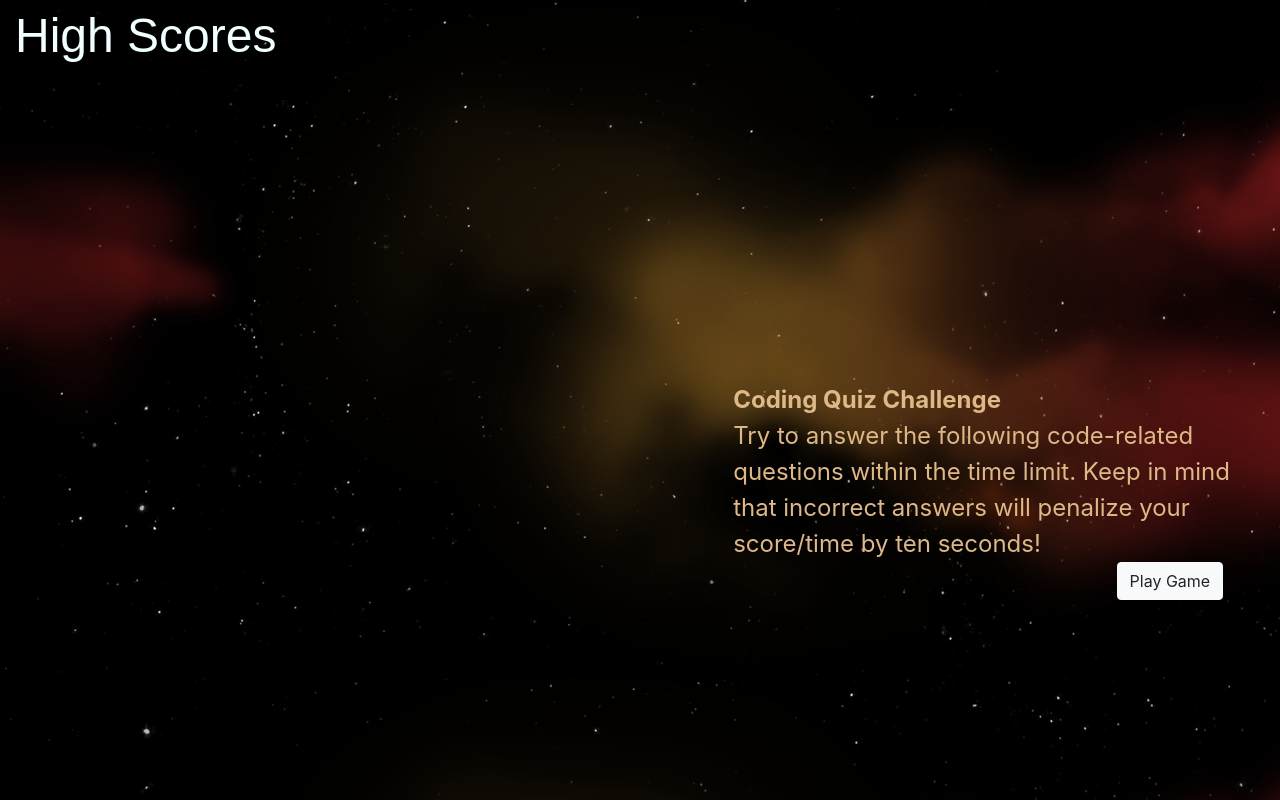
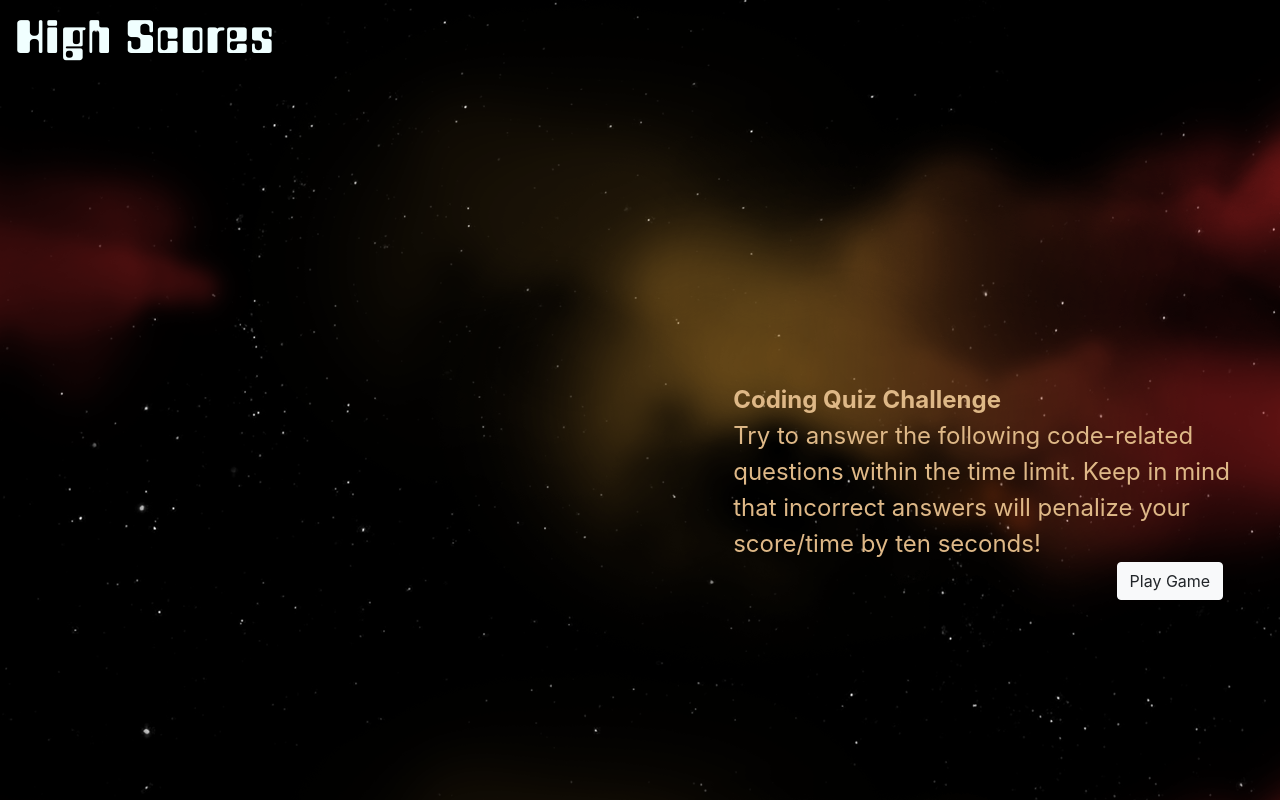
Before and after one commit to ginganinjar/monash-assignment4, a plain HTML site: page index.html in a window 1280 px wide. Drawn offline with nearby package versions, Linux system fonts and the light colour scheme; a web font is replaced by a local one.

Commit message:
font_added

```diff
--- a/assets/css/style.css
+++ b/assets/css/style.css
@@ -238,3 +238,8 @@ header a, a:visited {
     50% {letter-spacing:1em;opacity:0;}
     100% {letter-spacing: 0.0em;opacity:1;}
 }
+/* // add the countdown font */
+@font-face {
+  font-family:"Countdown";
+  src: url("/assets/css/countdown.ttf") format("truetype");
+}
```
Also changed, not shown: assets/css/countdown.ttf (added), 2 other files.
